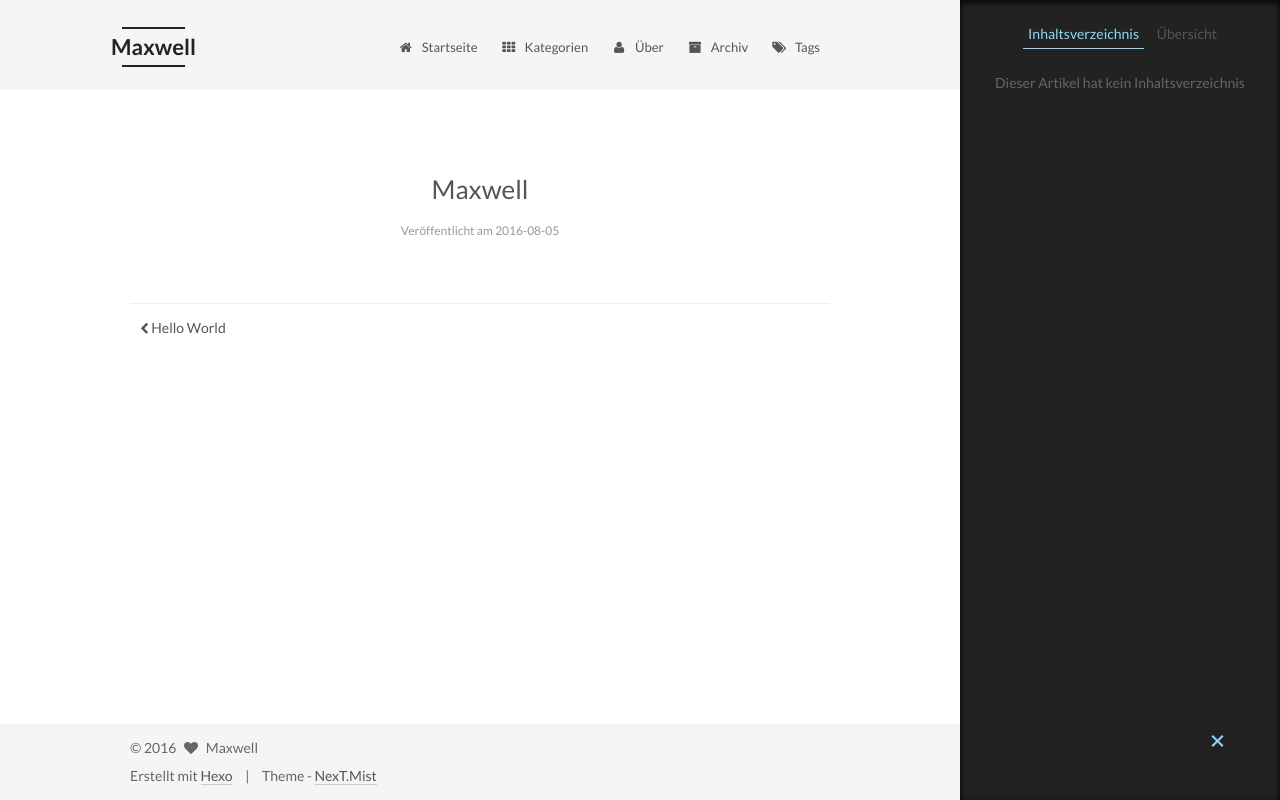
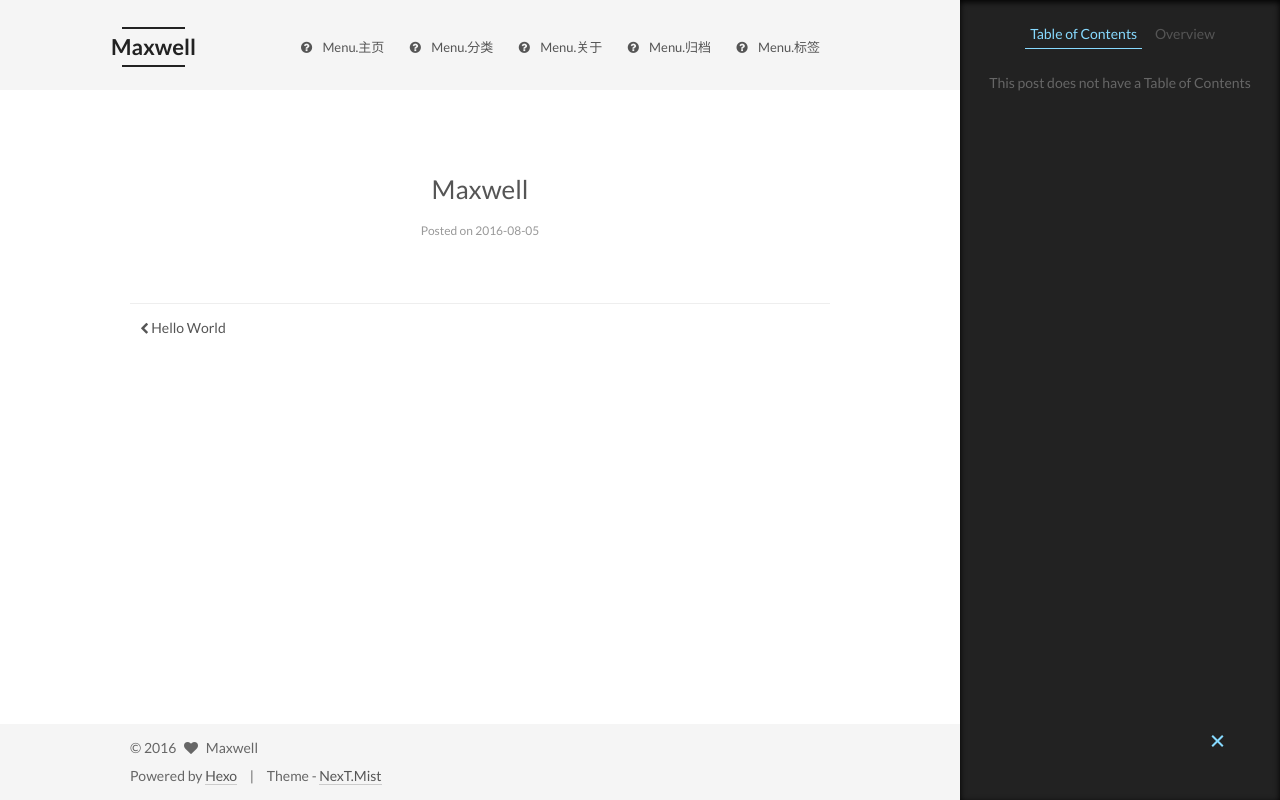
Before and after one commit to maxwellyue/maxwellyue.github.io, a plain HTML site: page 2016/08/05/Maxwell/index.html in a window 1280 px wide. Both pictures are taken after a click on the element 1217 px from the left and 742 px from the top of the page. Drawn offline with Linux system fonts and the light colour scheme.

Commit message:
Site updated: 2016-08-06 16:08:04

```diff
--- a/2016/08/05/Maxwell/index.html
+++ b/2016/08/05/Maxwell/index.html
@@ -166,52 +166,52 @@
     <ul id="menu" class="menu">
 
 
-        <li class="menu-item menu-item-home">
-          <a href="/主页" rel="section">
+        <li class="menu-item menu-item-主页">
+          <a href="/" rel="section">
 
-              <i class="menu-item-icon fa fa-fw fa-home"></i> <br />
+              <i class="menu-item-icon fa fa-fw fa-question-circle"></i> <br />
 
-            Startseite
+            menu.主页
           </a>
         </li>
 
 
-        <li class="menu-item menu-item-categories">
-          <a href="/分类" rel="section">
+        <li class="menu-item menu-item-分类">
+          <a href="/categories" rel="section">
 
-              <i class="menu-item-icon fa fa-fw fa-th"></i> <br />
+              <i class="menu-item-icon fa fa-fw fa-question-circle"></i> <br />
 
-            Kategorien
+            menu.分类
           </a>
         </li>
 
 
-        <li class="menu-item menu-item-about">
-          <a href="/关于" rel="section">
+        <li class="menu-item menu-item-关于">
+          <a href="/about" rel="section">
 
-              <i class="menu-item-icon fa fa-fw fa-user"></i> <br />
+              <i class="menu-item-icon fa fa-fw fa-question-circle"></i> <br />
 
-            Über
+            menu.关于
           </a>
         </li>
 
 
-        <li class="menu-item menu-item-archives">
-          <a href="/归档" rel="section">
+        <li class="menu-item menu-item-归档">
+          <a href="/archives" rel="section">
 
-              <i class="menu-item-icon fa fa-fw fa-archive"></i> <br />
+              <i class="menu-item-icon fa fa-fw fa-question-circle"></i> <br />
 
-            Archiv
+            menu.归档
           </a>
         </li>
 
 
-        <li class="menu-item menu-item-tags">
-          <a href="/标签" rel="section">
+        <li class="menu-item menu-item-标签">
+          <a href="/tags" rel="section">
 
-              <i class="menu-item-icon fa fa-fw fa-tags"></i> <br />
+              <i class="menu-item-icon fa fa-fw fa-question-circle"></i> <br />
 
-            Tags
+            menu.标签
           </a>
         </li>
 
@@ -264,7 +264,7 @@
             <span class="post-meta-item-icon">
               <i class="fa fa-calendar-o"></i>
             </span>
-            <span class="post-meta-item-text">Veröffentlicht am</span>
+            <span class="post-meta-item-text">Posted on</span>
             <time itemprop="dateCreated" datetime="2016-08-05T13:17:23+08:00" content="2016-08-05">
               2016-08-05
             </time>
@@ -373,10 +373,10 @@
 
         <ul class="sidebar-nav motion-element">
           <li class="sidebar-nav-toc sidebar-nav-active" data-target="post-toc-wrap" >
-            Inhaltsverzeichnis
+            Table of Contents
           </li>
           <li class="sidebar-nav-overview" data-target="site-overview">
-            Übersicht
+            Overview
           </li>
         </ul>
 
@@ -391,9 +391,9 @@
         </div>
         <nav class="site-state motion-element">
           <div class="site-state-item site-state-posts">
-            <a href="/归档">
+            <a href="/">
               <span class="site-state-item-count">2</span>
-              <span class="site-state-item-name">Artikel</span>
+              <span class="site-state-item-name">posts</span>
             </a>
           </div>
 
@@ -424,7 +424,7 @@
 
 
 
-              <p class="post-toc-empty">Dieser Artikel hat kein Inhaltsverzeichnis</p>
+              <p class="post-toc-empty">This post does not have a Table of Contents</p>
 
           </div>
         </section>
@@ -451,7 +451,7 @@
 </div>
 
 <div class="powered-by">
-  Erstellt mit  <a class="theme-link" href="https://hexo.io">Hexo</a>
+  Powered by <a class="theme-link" href="https://hexo.io">Hexo</a>
 </div>
 
 <div class="theme-info">
--- a/css/main.css
+++ b/css/main.css
@@ -1548,7 +1548,7 @@ pre .javascript .function {
   width: 4px;
   height: 4px;
   border-radius: 50%;
-  background: #636c30;
+  background: #e41709;
 }
 .links-of-blogroll {
   font-size: 13px;
```
Also changed, not shown: 2016/08/05/hello-world/index.html (+26 -26 lines), archives/2016/08/index.html (+25 -25 lines), archives/2016/index.html (+25 -25 lines), archives/index.html (+25 -25 lines), index.html (+25 -25 lines).
